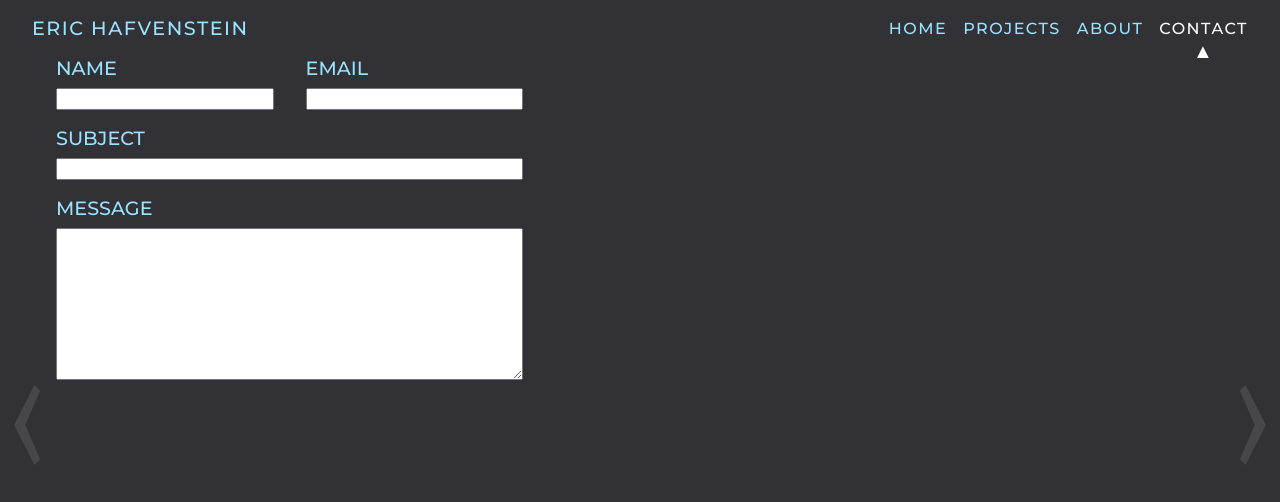
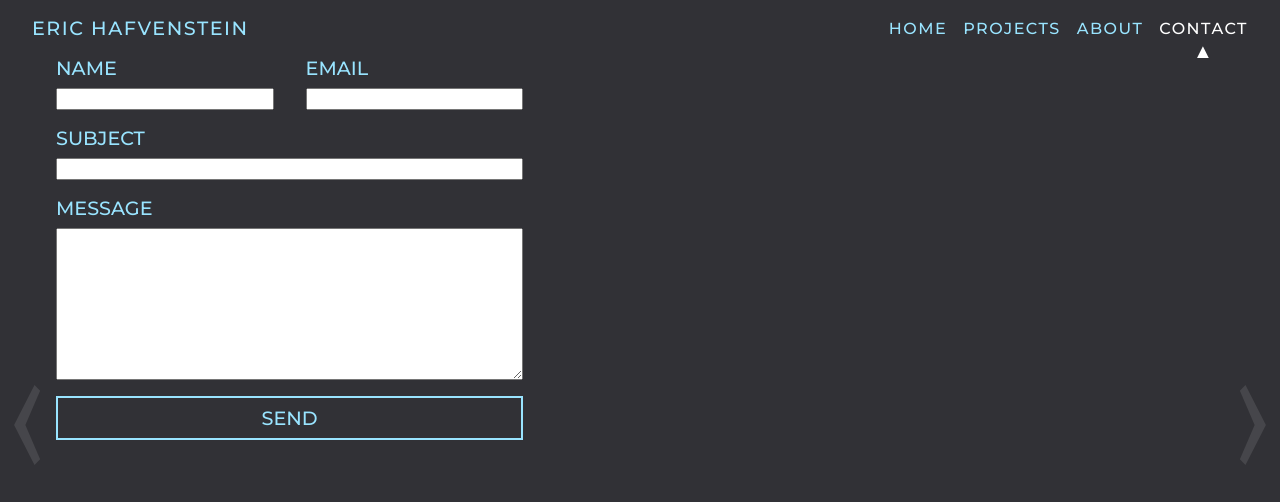
Before and after one commit to theFlexOne/my_portfolio, a React (Create React App) app: page /contact in a window 1280 px wide. Shown: the top 502 px of the page. Built offline with nearby package versions, Linux system fonts and the light colour scheme.

Commit message:
added email contact with emailjs

```diff
--- a/package.json
+++ b/package.json
@@ -3,6 +3,7 @@
   "version": "0.1.0",
   "private": true,
   "dependencies": {
+    "@emailjs/browser": "^3.9.1",
     "@testing-library/jest-dom": "^5.16.5",
     "@testing-library/react": "^13.4.0",
     "@testing-library/user-event": "^13.5.0",
--- a/public/index.html
+++ b/public/index.html
@@ -12,6 +12,10 @@
       rel="stylesheet"
       href="https://fonts.googleapis.com/css2?family=Material+Symbols+Outlined:opsz,wght,FILL,GRAD@20..48,100..700,0..1,-50..200"
     />
+    <script
+      type="text/javascript"
+      src="https://cdn.jsdelivr.net/npm/@emailjs/browser@3/dist/email.min.js"
+    ></script>
     <title>Eric Hafvenstein</title>
   </head>
   <body>
--- a/src/pages/Contact/Contact.js
+++ b/src/pages/Contact/Contact.js
@@ -1,28 +1,95 @@
 import "./contact.css";
+import emailjs from "@emailjs/browser";
+import { useRef, useState } from "react";
+
+const emailValidationRegex = /.+@.+\..+/;
 
 const Contact = () => {
+  const [isSent, setIsSent] = useState(false);
+  const [isSending, setIsSending] = useState(false);
+  const [emailError, setEmailError] = useState(null);
+  const form = useRef();
+
+  const sendEmail = (e) => {
+    e.preventDefault();
+    console.log("form.current", form.current);
+    if (isSent) return;
+
+    if (form.current.elements.email.value.match(emailValidationRegex) === null)
+      return setEmailError(`Please enter a valid email`);
+
+    setIsSending(true);
+    setTimeout(() => {
+      setIsSent(true);
+      setIsSending(false);
+    }, 2000);
+    // emailjs
+    //   .sendForm(
+    //     "service_3dtgiwq",
+    //     "template_wplgkpe",
+    //     form.current,
+    //     "KT1puzfg99h2ITp2U"
+    //   )
+    //   .then(
+    //     (result) => {
+    //       console.log(result.text);
+    //       setIsSent(true);
+    //       setIsSending(false);
+    //     },
+    //     (error) => {
+    //       console.log(error.text);
+    //       setIsSending(false);
+    //     }
+    //   );
+  };
+
+  const handleFormChange = () => {
+    if (isSent) setIsSent(false);
+  };
+
+  const buttonText = (() => {
+    if (isSent) return "Thank you!";
+    if (isSending) return "Sending";
+    return "Send";
+  })();
+
+  const buttonClass = (() => {
+    if (isSent) return "sent";
+    if (isSending) return "sending";
+    return "send";
+  })();
+
   return (
     <div className="contact">
       <div className="form-container">
-        <form>
+        <form ref={form} onSubmit={sendEmail} onChange={handleFormChange}>
           <div className="input-group">
             <label htmlFor="nameInput">
               Name
-              <input id="nameInput" type="text" />
+              <input id="nameInput" type="text" name="name" />
             </label>
             <label htmlFor="emailInput">
               Email
-              <input id="emailInput" type="email" />
+              <input id="emailInput" type="email" name="email" />
+              {emailError && <p className="error">{emailError}</p>}
             </label>
           </div>
           <label htmlFor="subjectInput">
             Subject
-            <input id="subjectInput" type="text" />
+            <input id="subjectInput" type="text" name="subject" />
           </label>
           <label htmlFor="messageInput">
             Message
-            <textarea id="messageInput" cols="30" rows="10"></textarea>
+            <textarea
+              id="messageInput"
+              cols="30"
+              rows="10"
+              name="message"
+            ></textarea>
           </label>
+          <button type="submit" className={buttonClass}>
+            {buttonText}
+          </button>
         </form>
       </div>
     </div>
--- a/src/pages/Contact/contact.css
+++ b/src/pages/Contact/contact.css
@@ -31,3 +31,52 @@
 .contact input {
   padding: 0.1rem 0.25rem;
 }
+
+.contact button {
+  border: 2px solid var(--clr-primary);
+  background-color: transparent;
+  color: inherit;
+  font-size: inherit;
+  font-family: inherit;
+  text-transform: inherit;
+  font-weight: inherit;
+  padding: 0.5rem 1rem;
+  cursor: pointer;
+  position: relative;
+  transition: 0.5s;
+}
+
+.contact button.send:hover,
+.contact button.sent {
+  background-color: var(--clr-primary);
+  color: var(--clr-bg);
+}
+
+.contact button.sent {
+  cursor: default;
+  pointer-events: none;
+}
+
+.contact button.sending {
+  animation: sending 1s infinite;
+}
+
+.contact .error {
+  color: red;
+  font-size: 0.75rem;
+}
+
+@keyframes sending {
+  0% {
+    background-color: var(--clr-primary);
+    color: var(--clr-bg);
+  }
+  50% {
+    background-color: var(--clr-bg);
+    color: var(--clr-primary);
+  }
+  100% {
+    background-color: var(--clr-primary);
+    color: var(--clr-bg);
+  }
+}
```
Also changed, not shown: 1 other file (tests, documents, lock files or other folders).
